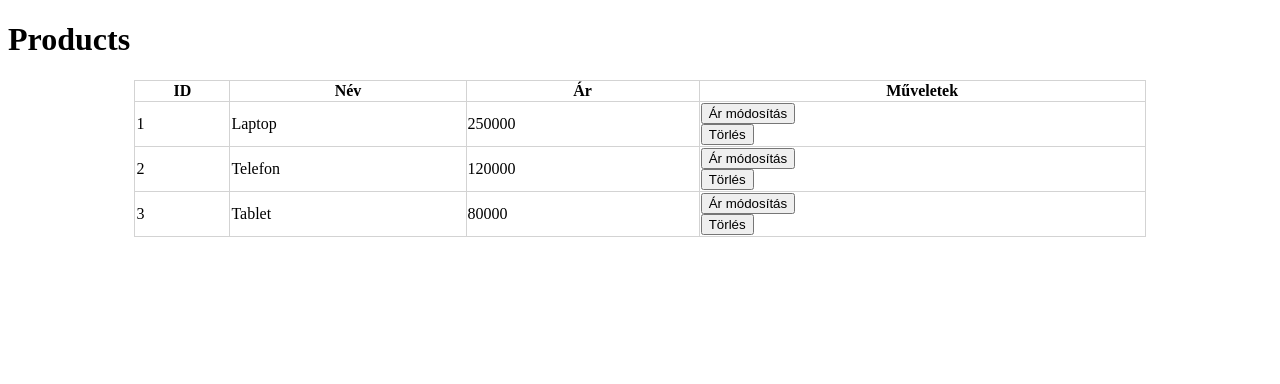
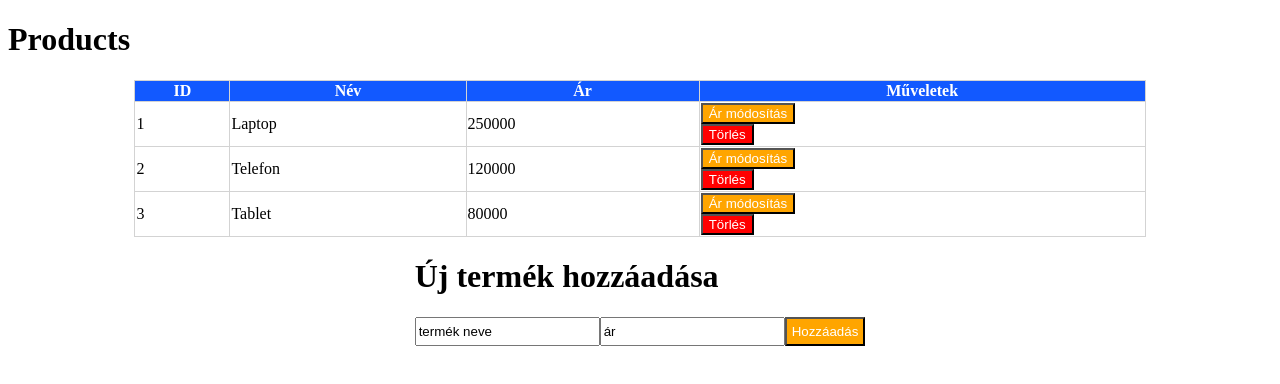
Before and after one commit to vw222-sch/products, a plain HTML site: page index.html in a window 1280 px wide. Drawn offline with Linux system fonts and the light colour scheme.

Commit message:
fix the mess

```diff
--- a/index.html
+++ b/index.html
@@ -22,6 +22,15 @@
         <tbody></tbody>
     </table>
 
-
+    <div style="margin: auto; width: fit-content;">
+        <h1>
+            Új termék hozzáadása
+        </h1>
+        <div style="display: flex;">
+            <input type="text" value="termék neve">
+            <input type="text" value="ár">
+            <button onclick="" style="padding: 5px;">Hozzáadás</button>
+        </div>
+    </div>
 </body>
 </html>
--- a/main.js
+++ b/main.js
@@ -4,19 +4,23 @@ let products = [
     { id: 3, name: "Tablet", price: 80000 }
 ];
 
+function genProduct(obj) {
+    return `
+    <tr>
+        <td>${obj.id}</td>
+        <td>${obj.name}</td>
+        <td id="price">${obj.price}</td>
+        <td>
+            <button onclick="this.parentElement.parentElement.querySelector('#price').innerText = prompt('Add meg az új árat');">Ár módosítás</button>
+            <button class="delete" onclick="this.parentElement.parentElement.remove();">Törlés</button>
+        </td>
+    </tr>
+    `
+}
+
 function renderProducts(arr){
     arr.forEach(obj => {
-        document.querySelector("tbody").innerHTML += `
-        <tr>
-            <td>${obj.id}</td>
-            <td>${obj.name}</td>
-            <td>${obj.price}</td>
-            <td>
-                <button>Ár módosítás</button>
-                <button>Törlés</button>
-            </td>
-        </tr>
-        `
+        document.querySelector("tbody").innerHTML += genProduct(obj);
     });
 }
 
--- a/style.css
+++ b/style.css
@@ -9,7 +9,18 @@ table{
 }
 
 button{
+    color: white;
     display: block;
+    background-color: orange;
+}
+
+button.delete {
+    background-color: red;
+}
+
+thead * {
+    background-color: rgb(18, 89, 255);
+    color: white;
 }
 
 @media screen and (max-width: 600px) {
```
